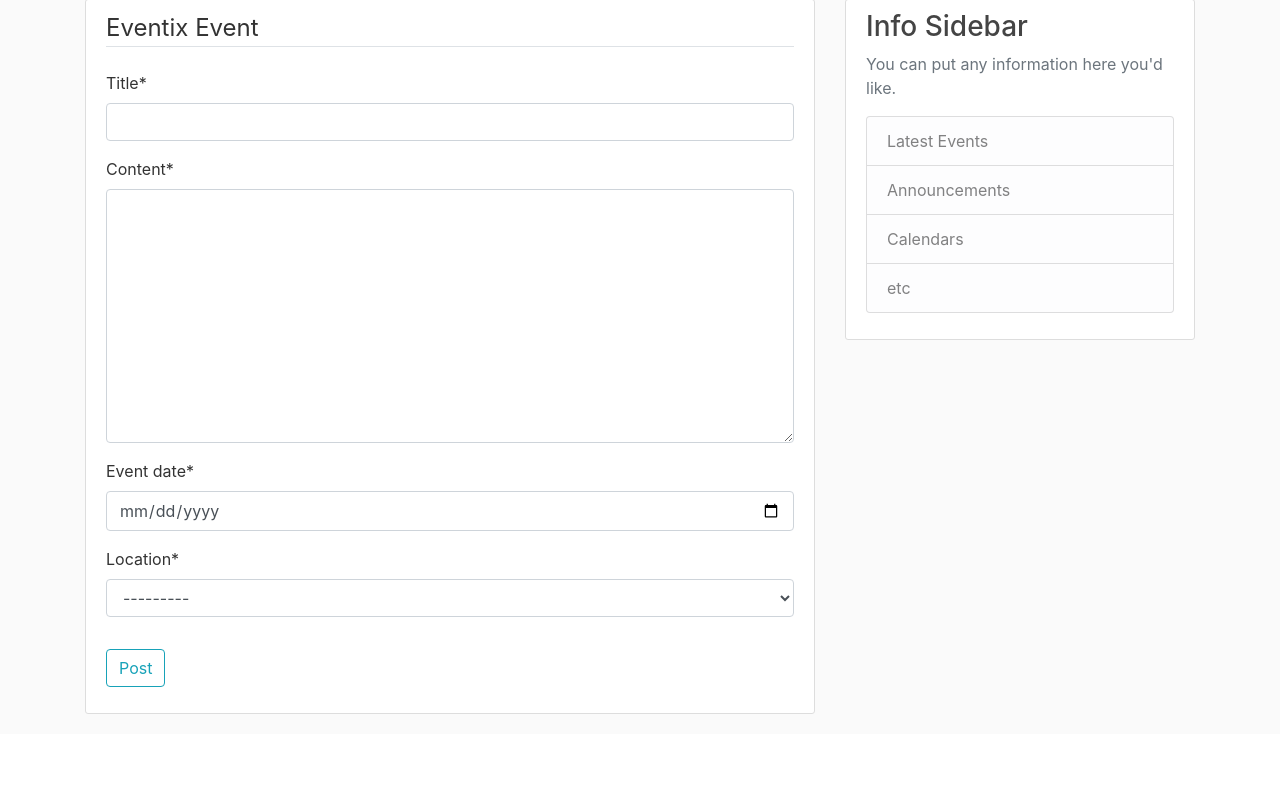
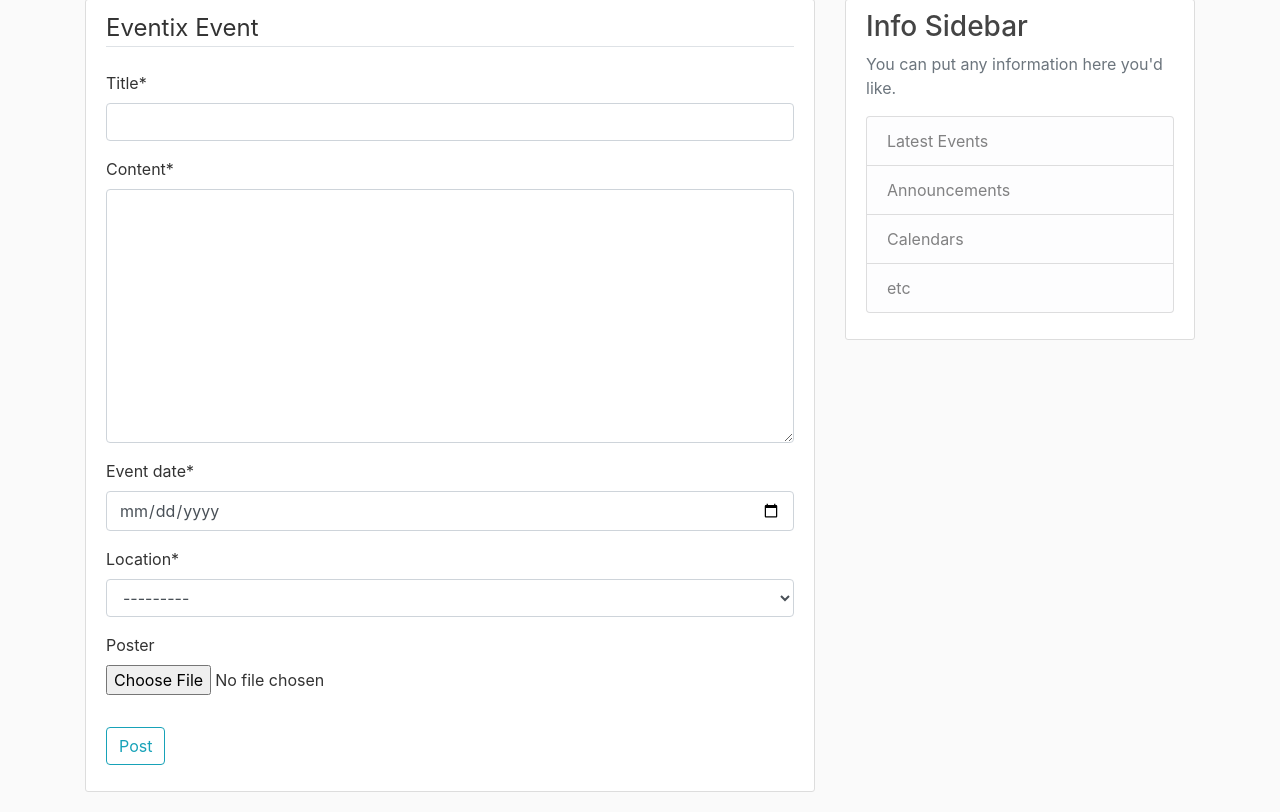
Before and after one commit to RaresMandrean/proiectul_colectiv, a Django app: page /event/new/ in a window 1280 px wide. Shown: the part 81-893 px from the top of the page. Before the commit the page ends 795 px from the top, so only its background shows below. Run offline with Django 3.2, Linux system fonts and the light colour scheme; the visitor is signed in with stand-in values (Sample User, id 1); data that the repository does not hold is empty; some libraries are stand-ins or nearby versions.

Commit message:
added posters for the events

```diff
--- a/proiectul_colectiv/eventix/forms.py
+++ b/proiectul_colectiv/eventix/forms.py
@@ -12,7 +12,7 @@
 
     class Meta:
         model = Event
-        fields = ('title', 'content', 'event_date', 'location')
+        fields = ('title', 'content', 'event_date', 'location', 'poster')
 
     def clean_event_date(self):
         event_date = self.cleaned_data.get('event_date')
--- a/proiectul_colectiv/eventix/models.py
+++ b/proiectul_colectiv/eventix/models.py
@@ -27,6 +27,7 @@
     pending_approval = models.BooleanField(default=True)
     location = models.ForeignKey(Location, on_delete=models.CASCADE)
     ratings = GenericRelation(Rating)
+    poster = models.ImageField(upload_to="event_posters", blank=True)
 
     def __str__(self):
         return self.title
--- a/proiectul_colectiv/templates/eventix/event_detail.html
+++ b/proiectul_colectiv/templates/eventix/event_detail.html
@@ -20,7 +20,11 @@
           </div>
       </div>
       <h2 class="article-title">{{ object.title }}</h2>
+      {% if object.poster %}
+          <img src="{{ object.poster.url }}" class="rounded" width="100%" height="550px" alt="Event presentation poster"><br><br>
+      {% endif %}
       <p class="article-content">{{ object.content }}</p>
+
     </div>
   </article>
 
--- a/proiectul_colectiv/templates/eventix/home.html
+++ b/proiectul_colectiv/templates/eventix/home.html
@@ -8,6 +8,9 @@
               <small class="text-muted">{{ event.date_posted|date:"F d, Y"}}</small>
             </div>
             <h2><a class="article-title" href="{% url 'event-detail' event.id %}">{{ event.title }}</a></h2>
+            {% if event.poster %}
+                <img src="{{ event.poster.url }}" class="rounded mx-auto d-block" width="500px" height="300px" alt="Event presentation poster"><br><br>
+            {% endif %}
             <p class="article-content">{{ event.content }}</p>
           </div>
         </article>
```
Also changed, not shown: proiectul_colectiv/eventix/migrations/0003_event_poster.py (added), proiectul_colectiv/media/event_posters/modern_times.jpg (added).
